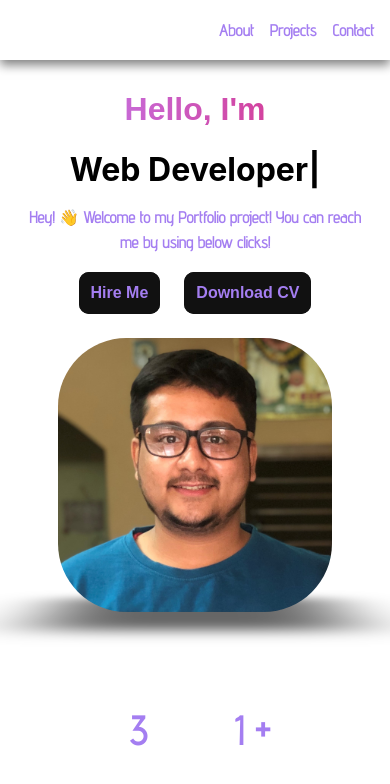
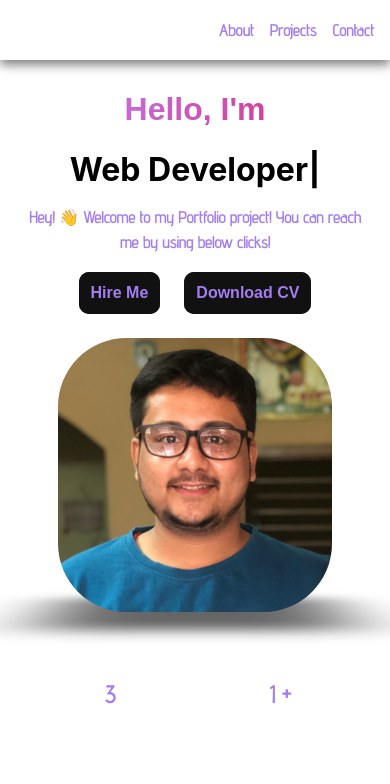
Before and after one commit to mp-patwa-mihir/portfolio, a Next.js app: page / in a window 390 px wide. Shown: the top 784 px of the page. Built offline with nearby package versions, Linux system fonts and the light colour scheme; a web font is replaced by a local one.

Commit message:
Fix: responsive design issue in statistic component

```diff
--- a/src/app/components/statistic/statistic.style.js
+++ b/src/app/components/statistic/statistic.style.js
@@ -8,6 +8,9 @@ const StatisticStyleWrapper = styled.div(() => ({
         padding: '3rem 6rem',
         '@media (max-width: 767px)': {
             padding: '3rem 5rem',
+        },
+        '@media (max-width: 576px)': {
+            padding: '1.5rem 1.5rem',
         },
         '& .main_col_div': {
             display: 'flex',
@@ -24,10 +27,22 @@ const StatisticStyleWrapper = styled.div(() => ({
                 '& .text': {
                     fontSize: '2.5rem',
                     fontWeight: 'bold',
+                    '@media (max-width: 768px)': {
+                        fontSize: '2rem',
+                    },
+                    '@media (max-width: 576px)': {
+                        fontSize: '1.5rem',
+                    },
                 },
                 '& .title': {
                     fontSize: '3rem',
                     fontWeight: 'bold',
+                    '@media (max-width: 768px)': {
+                        fontSize: '2.5rem',
+                    },
+                    '@media (max-width: 576px)': {
+                        fontSize: '2rem',
+                    },
                 },
             },
         },
```
